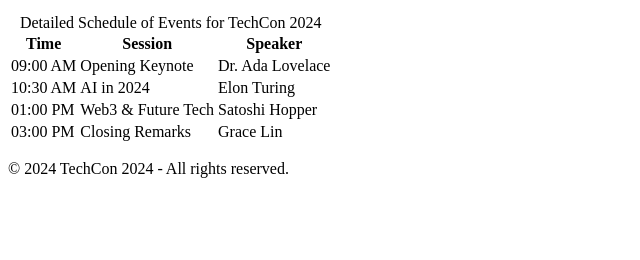
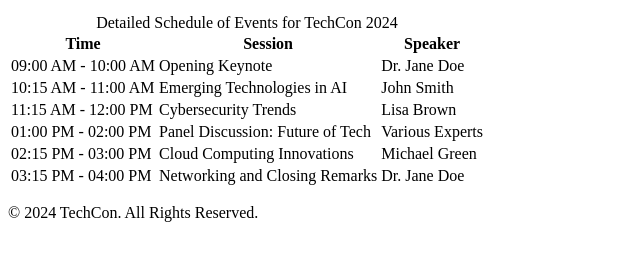
Before and after one commit to DebbyA007/TechCon_HTML, a plain HTML site: page techcon_website/schedule.html in a window 1280 px wide. Shown: the part 154-414 px from the top of the page, without its empty margins (0-640 px from the left). Drawn offline with Linux system fonts and the light colour scheme.

Commit message:
Update schedule.html

```diff
--- a/techcon_website/schedule.html
+++ b/techcon_website/schedule.html
@@ -1,10 +1,13 @@
 <!DOCTYPE html>
 <html lang="en">
 <head>
-  <meta charset="utf-8">
+    <meta charset="UTF-8">
+    <meta name="viewport" content="width=device-width, initial-scale=1.0">
     <title>Schedule for TechCon 2024</title>
+    <link rel="stylesheet" href="styles.css"> <!-- Link to your CSS file -->
 </head>
 <body>
+    <!-- Header Section -->
     <header>
         <h1>Schedule for TechCon 2024</h1>
         <nav>
@@ -17,6 +20,7 @@
         </nav>
     </header>
 
+    <!-- Main Content -->
     <main>
         <table>
             <caption>Detailed Schedule of Events for TechCon 2024</caption>
@@ -29,31 +33,42 @@
             </thead>
             <tbody>
                 <tr>
-          <td>09:00 AM</td>
+                    <td>09:00 AM - 10:00 AM</td>
                     <td>Opening Keynote</td>
-          <td>Dr. Ada Lovelace</td>
+                    <td>Dr. Jane Doe</td>
                 </tr>
                 <tr>
-          <td>10:30 AM</td>
-          <td>AI in 2024</td>
-          <td>Elon Turing</td>
+                    <td>10:15 AM - 11:00 AM</td>
+                    <td>Emerging Technologies in AI</td>
+                    <td>John Smith</td>
                 </tr>
                 <tr>
-          <td>01:00 PM</td>
-          <td>Web3 & Future Tech</td>
-          <td>Satoshi Hopper</td>
+                    <td>11:15 AM - 12:00 PM</td>
+                    <td>Cybersecurity Trends</td>
+                    <td>Lisa Brown</td>
                 </tr>
                 <tr>
-          <td>03:00 PM</td>
-          <td>Closing Remarks</td>
-          <td>Grace Lin</td>
+                    <td>01:00 PM - 02:00 PM</td>
+                    <td>Panel Discussion: Future of Tech</td>
+                    <td>Various Experts</td>
+                </tr>
+                <tr>
+                    <td>02:15 PM - 03:00 PM</td>
+                    <td>Cloud Computing Innovations</td>
+                    <td>Michael Green</td>
+                </tr>
+                <tr>
+                    <td>03:15 PM - 04:00 PM</td>
+                    <td>Networking and Closing Remarks</td>
+                    <td>Dr. Jane Doe</td>
                 </tr>
             </tbody>
         </table>
     </main>
 
+    <!-- Footer Section -->
     <footer>
-      <p>&copy; 2024 TechCon 2024 - All rights reserved.</p>
+        <p>&copy; 2024 TechCon. All Rights Reserved.</p>
     </footer>
 </body>
 </html>
```
Lines whose indentation alone changed are shown as unchanged.
